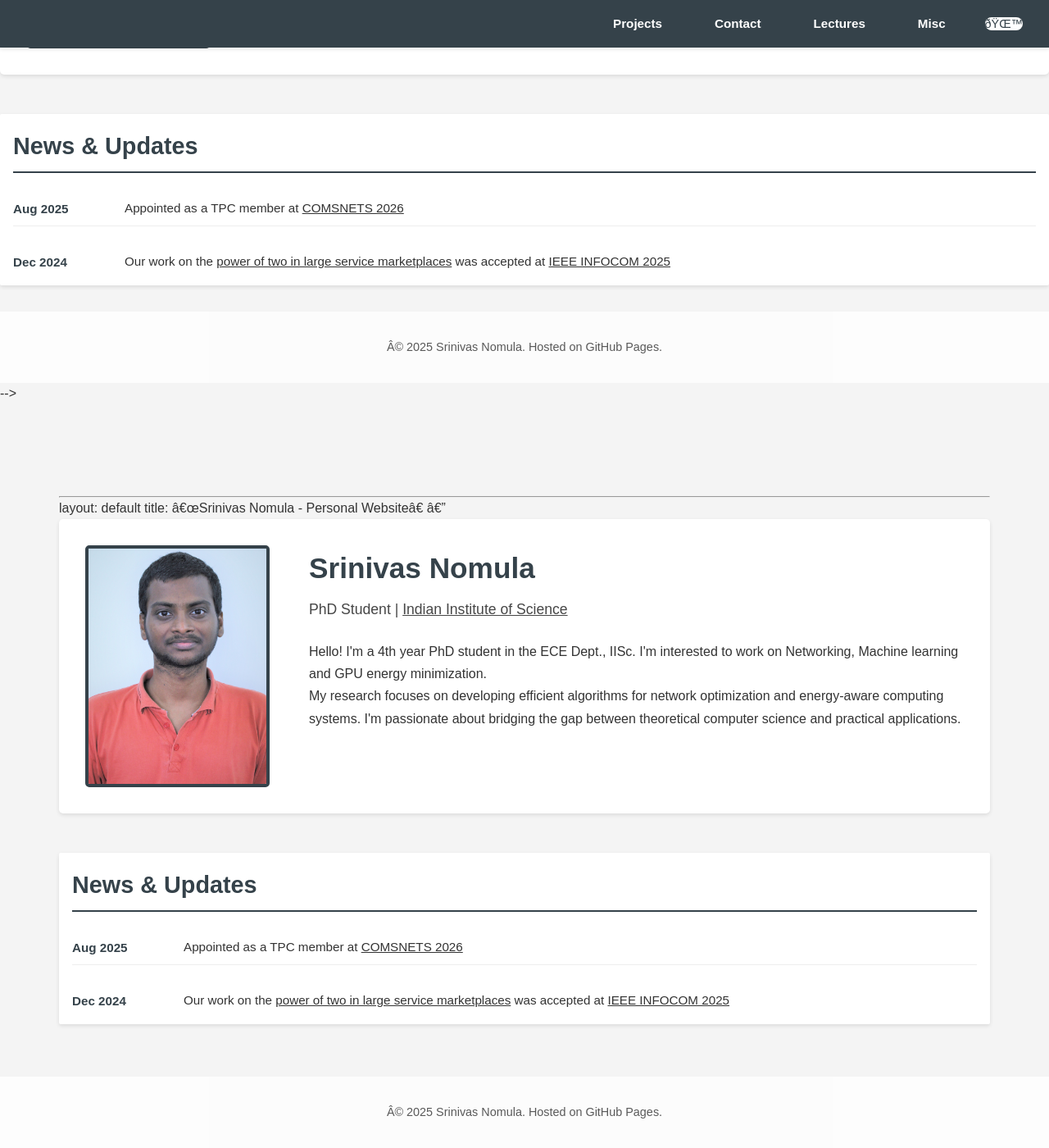
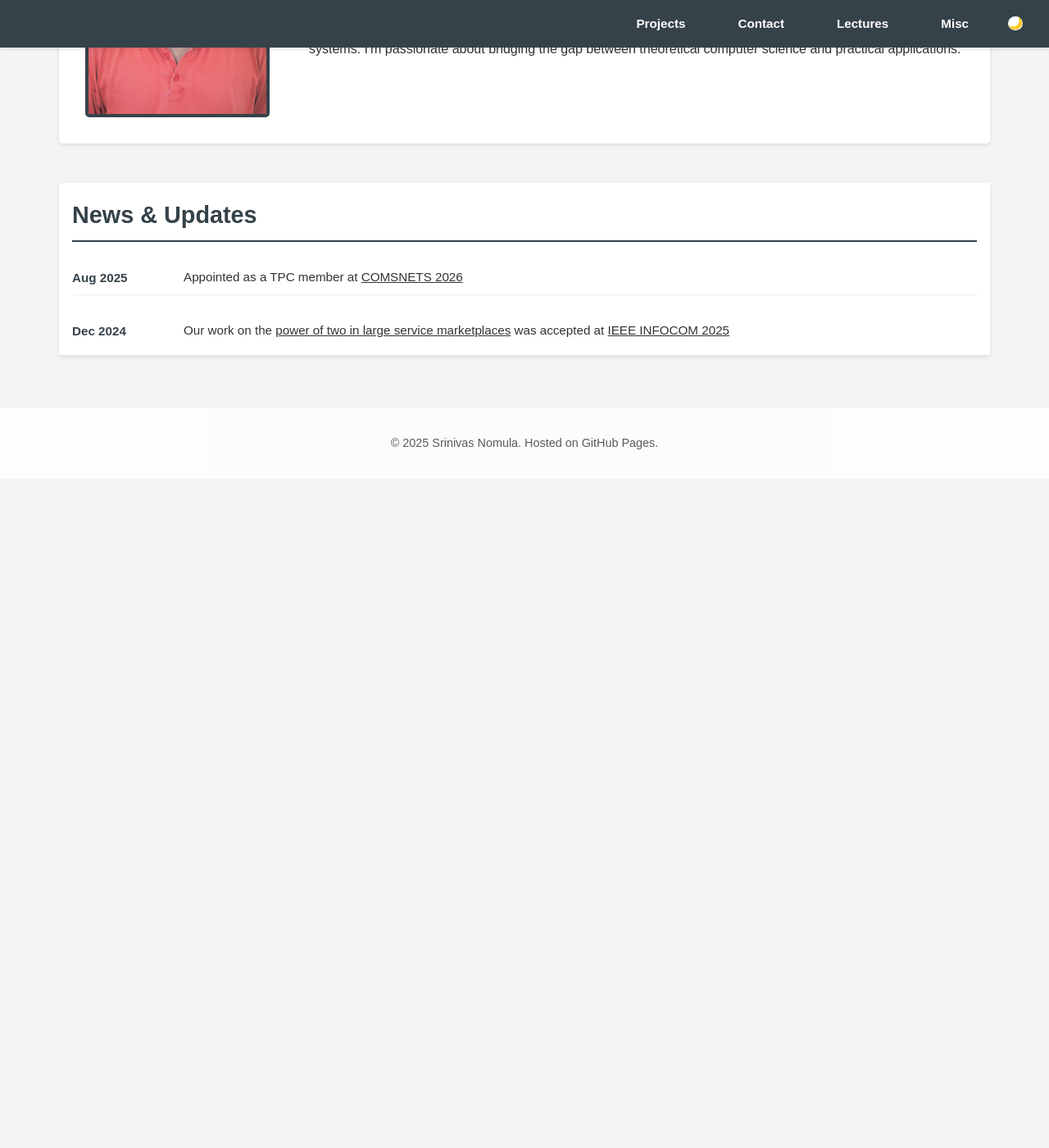
Before and after one commit to SivaSrinivasN/SivaSrinivasN.github.io, a Jekyll site: the page built from index.md, in a window 1280 px wide and 1400 px high, scrolled down 296 px. Shown: the whole window at 82% size. Built offline with Jekyll 4.4.1, drawn with Linux system fonts in a browser that asks for light colours; our own code applies the rules of GitHub Pages for plain Markdown files; after the commit the page ends 900 px from its top, so only the background shows below that; some of the changed text lies outside the part shown.

Commit message:
Updated index.md file

```diff
--- a/index.md
+++ b/index.md
@@ -1,35 +1,3 @@
-<!-- ---
-layout: default
-title: Home
---- -->
-
-<!-- Profile picture and About side by side -->
-<!-- <section class="profile-about-section">
-    <img src="/Srinivas.jpeg" alt="Srinivas Nomula" class="profile-picture">
-    <div class="about-content">
-        <h1>Srinivas Nomula</h1>
-        <p class="designation">PhD Student | <a href="https://iisc.ac.in/">Indian Institute of Science</a></p>
-        <div class="bio">
-            <p>Hello! I'm a 4th year PhD student in the ECE Dept., IISc, advised by <a href="https://ece.iisc.ac.in/~parimal/"> Prof. Parimal Parag</a>. I'm interested to work on Networking, Machine learning and GPU energy minimization.</p>
-            <p>My research focuses on developing efficient algorithms for network optimization and energy-aware computing systems.</p>
-        </div>
-    </div>
-</section> -->
-
-<!-- News & Updates section -->
-<!-- <section class="news-section">
-    <h2>News & Updates</h2>
-
-    {% for post in site.posts limit:5 %}
-    <div class="news-item">
-        <div class="news-date">{{ post.date | date: "%b %Y" }}</div>
-        <div class="news-content">
-            {{ post.content }}
-        </div>
-    </div>
-    {% endfor %}
-</section> -->
-
 ---
 layout: default
 title: "Srinivas Nomula - Personal Website"
```
